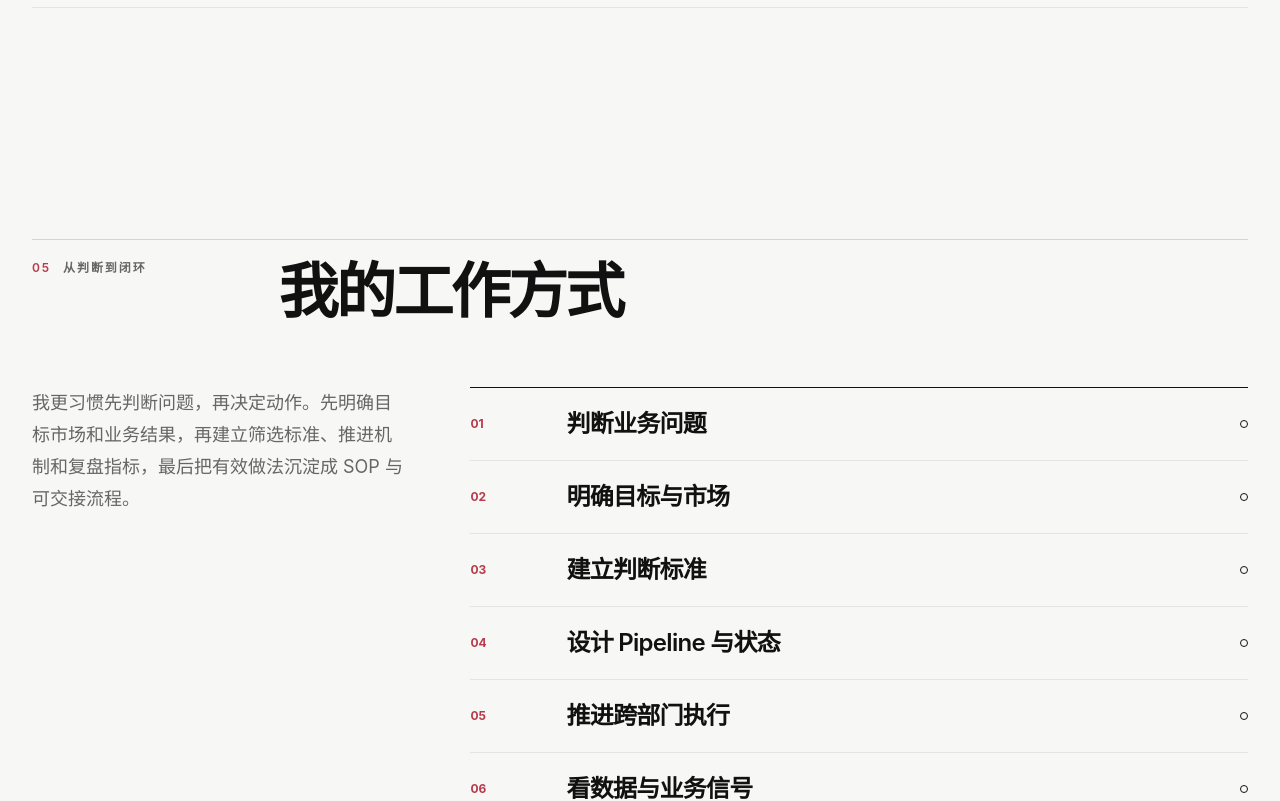
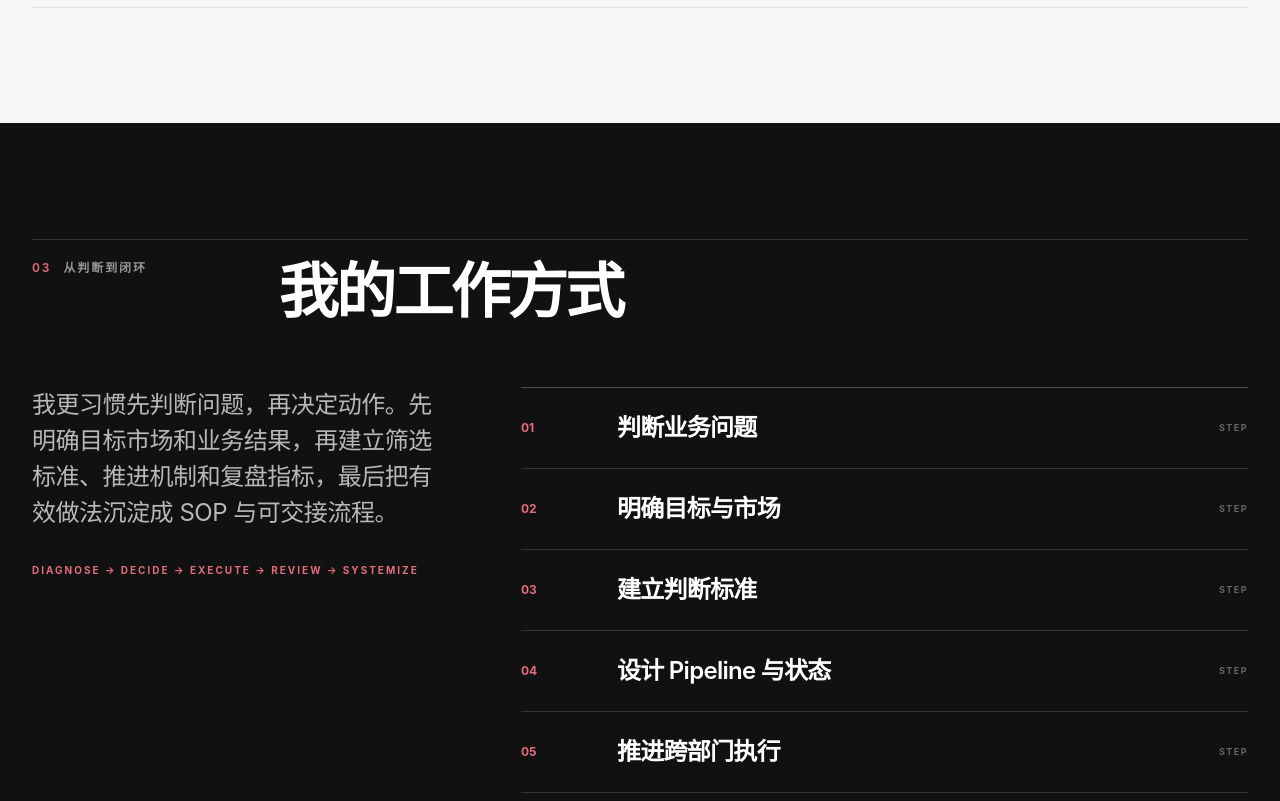
Before and after one commit to chenghongchao/cien-work, a Next.js app: page / in a window 1280 px wide. Shown: the part 6800-7601 px from the top of the page. Built offline with nearby package versions, Linux system fonts and the light colour scheme; no server answers.

Commit message:
Upgrade methodology section layout

```diff
--- a/src/components/sections/methodology-section.tsx
+++ b/src/components/sections/methodology-section.tsx
@@ -11,35 +11,40 @@ export function MethodologySection() {
   const copy = ui[language];
 
   return (
-    <section className="section-pad bg-paper">
+    <section className="section-pad bg-ink text-white">
       <div className="container-shell">
         <SectionHeading
-          index="05"
+          index="03"
           kicker={copy.sectionMethodKicker}
           title={copy.sectionMethod}
+          inverse
         />
 
-        <div className="grid gap-10 lg:grid-cols-[0.65fr_1.35fr] lg:gap-16">
-          <p className="max-w-xl text-lg leading-8 text-muted">
-            {methodology.intro[language]}
-          </p>
+        <div className="grid gap-12 lg:grid-cols-[0.72fr_1.28fr] lg:gap-20">
+          <div>
+            <p className="max-w-xl text-xl leading-9 tracking-[-0.02em] text-white/70 sm:text-2xl">
+              {methodology.intro[language]}
+            </p>
+            <p className="mt-8 text-[10px] font-bold uppercase tracking-[0.2em] text-[#e46d7d]">
+              Diagnose → Decide → Execute → Review → Systemize
+            </p>
+          </div>
 
-          <ol className="border-t border-ink">
+          <ol className="border-t border-white/25">
             {methodology.steps.map((step, index) => (
               <li
                 key={step.en}
-                className="group grid grid-cols-[3rem_1fr_auto] items-center gap-4 border-b border-border py-5 transition-colors hover:text-accent sm:grid-cols-[5rem_1fr_auto]"
+                className="group grid grid-cols-[3rem_1fr_auto] items-center gap-4 border-b border-white/15 py-6 sm:grid-cols-[5rem_1fr_auto]"
               >
-                <span className="text-xs font-bold text-accent">
-                  0{index + 1}
+                <span className="text-xs font-bold text-[#e46d7d]">
+                  {String(index + 1).padStart(2, "0")}
                 </span>
-                <span className="text-xl font-semibold tracking-[-0.03em] sm:text-2xl">
+                <span className="text-xl font-semibold tracking-[-0.03em] text-white transition-colors group-hover:text-[#e46d7d] sm:text-2xl">
                   {step[language]}
                 </span>
-                <span
-                  className="size-2 rounded-full border border-current transition-colors group-hover:bg-current"
-                  aria-hidden="true"
-                />
+                <span className="text-[9px] font-bold uppercase tracking-[0.16em] text-white/35">
+                  Step
+                </span>
               </li>
             ))}
           </ol>
```
